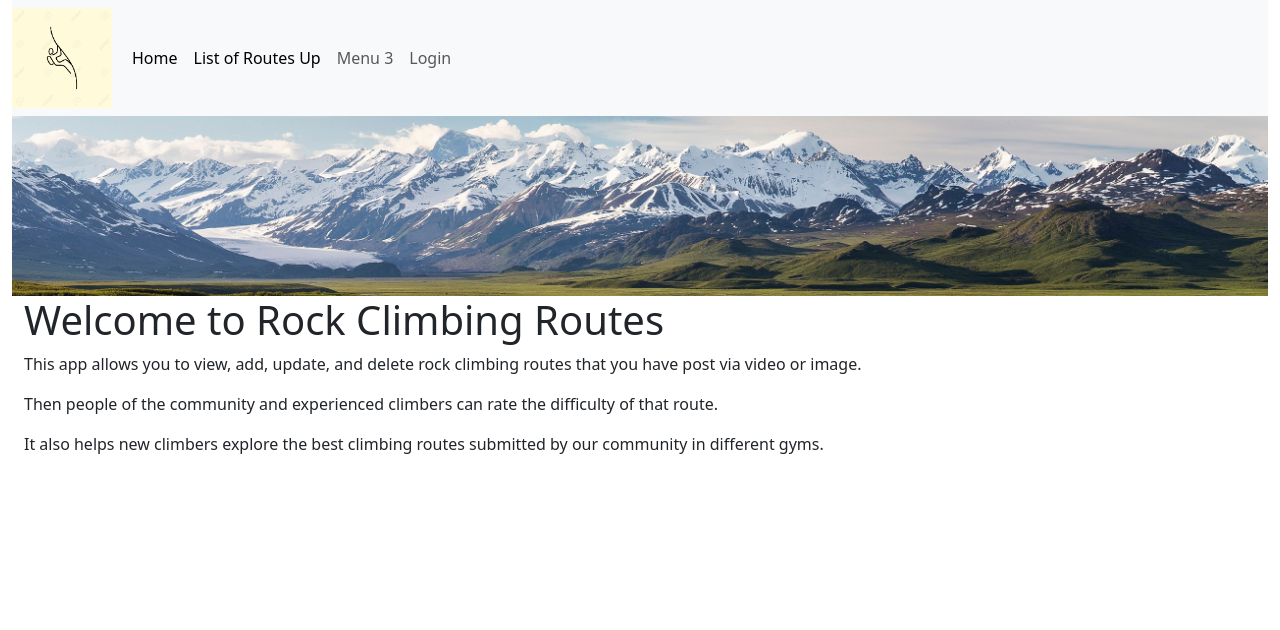
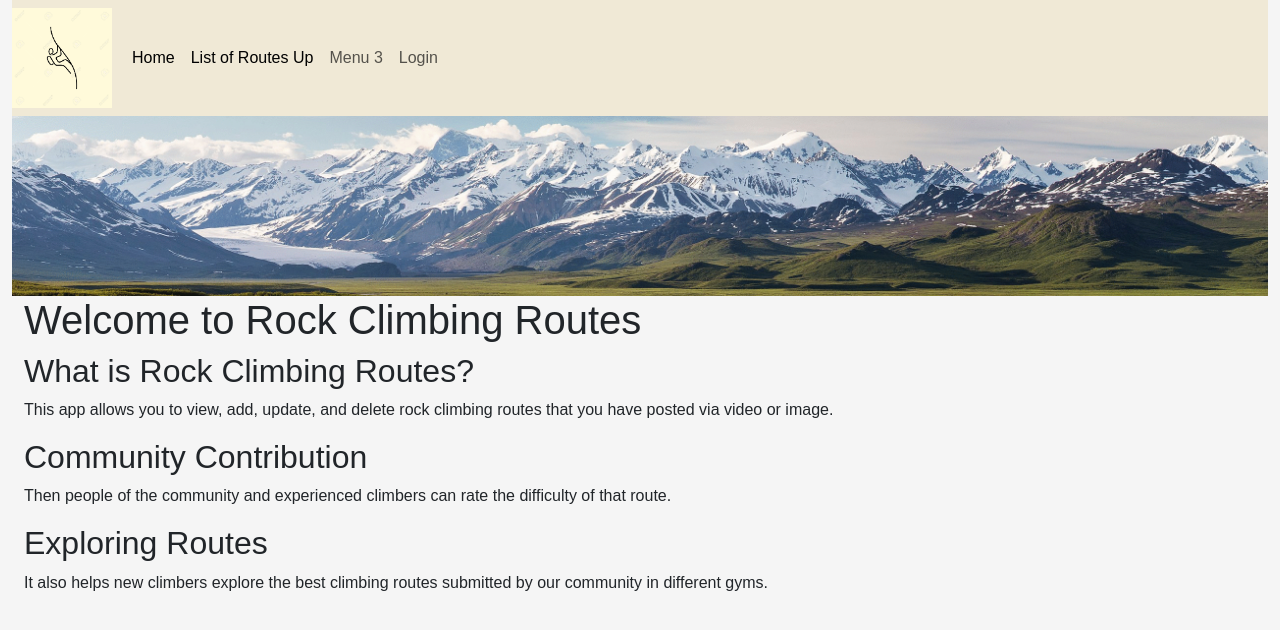
Before and after one commit to jagger-zlotoff/rockclimb_app, a Django app: page / in a window 1280 px wide. Shown: the top 630 px of the page. Run offline with Django 4.2, Linux system fonts and the light colour scheme.

Commit message:
navbar new color

```diff
--- a/rockclimb/rockclimb_app/templates/rockclimb_app/base_template.html
+++ b/rockclimb/rockclimb_app/templates/rockclimb_app/base_template.html
@@ -7,13 +7,25 @@
    <meta name="viewport" content="width=device-width, initial-scale=1">
    <title>Bootstrap demo</title>
    <link href="https://cdn.jsdelivr.net/npm/bootstrap@5.3.1/dist/css/bootstrap.min.css" rel="stylesheet" integrity="sha384-4bw+/aepP/YC94hEpVNVgiZdgIC5+VKNBQNGCHeKRQN+PtmoHDEXuppvnDJzQIu9" crossorigin="anonymous">
+   <style>
+    body {
+        font-family: Arial, sans-serif;
+        background-color: #f5f5f5; /* This sets the background of the entire page */
+        margin: 0;
+        padding: 0;
+    }
+    .navbar-custom {
+        background-color: #f0e9d6 !important; /* Cream white color */
+    }
+</style>
  </head>
 
 
  <body>
+
    <div class="container-fluid">
      <!-- Navbar-->
-     <nav class="navbar navbar-expand-lg bg-body-tertiary">
+     <nav class="navbar navbar-expand-lg navbar-custom">
        <img src="{% static 'images/art.gif' %}" style="width: 100px; height: auto;">
        <div class="container-fluid">
          <button class="navbar-toggler" type="button" data-bs-toggle="collapse" data-bs-target="#navbarNavAltMarkup" aria-controls="navbarNavAltMarkup" aria-expanded="false" aria-label="Toggle navigation">
--- a/rockclimb/rockclimb_app/templates/rockclimb_app/home.html
+++ b/rockclimb/rockclimb_app/templates/rockclimb_app/home.html
@@ -1,10 +1,21 @@
 {% extends "rockclimb_app/base_template.html" %}
 
 {% block content %}
-<div class="container">
-    <h1>Welcome to Rock Climbing Routes</h1>
-    <p>This app allows you to view, add, update, and delete rock climbing routes that you have post via video or image. </p>
-    <p>Then people of the community and experienced climbers can rate the difficulty of that route.
-    <p>It also helps new climbers explore the best climbing routes submitted by our community in different gyms.</p>
-</div>
+<main class="container" role="main">
+    <header>
+      <h1>Welcome to Rock Climbing Routes</h1>
+    </header>
+    <section aria-labelledby="app-description">
+      <h2 id="app-description">What is Rock Climbing Routes?</h2>
+      <p>This app allows you to view, add, update, and delete rock climbing routes that you have posted via video or image.</p>
+    </section>
+    <section aria-labelledby="community-contribution">
+      <h2 id="community-contribution">Community Contribution</h2>
+      <p>Then people of the community and experienced climbers can rate the difficulty of that route.</p>
+    </section>
+    <section aria-labelledby="exploring-routes">
+      <h2 id="exploring-routes">Exploring Routes</h2>
+      <p>It also helps new climbers explore the best climbing routes submitted by our community in different gyms.</p>
+    </section>
+  </main>
 {% endblock %}
```
